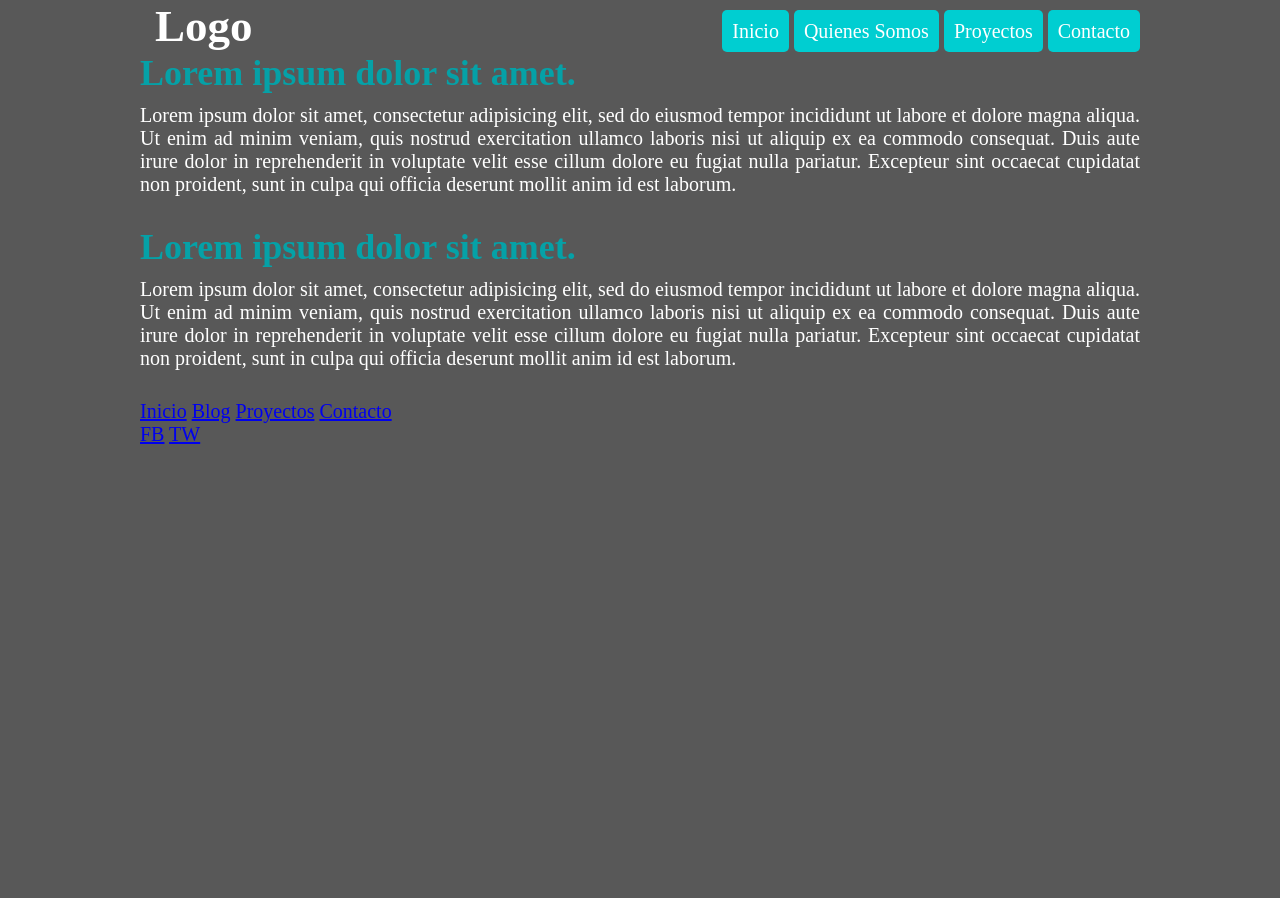
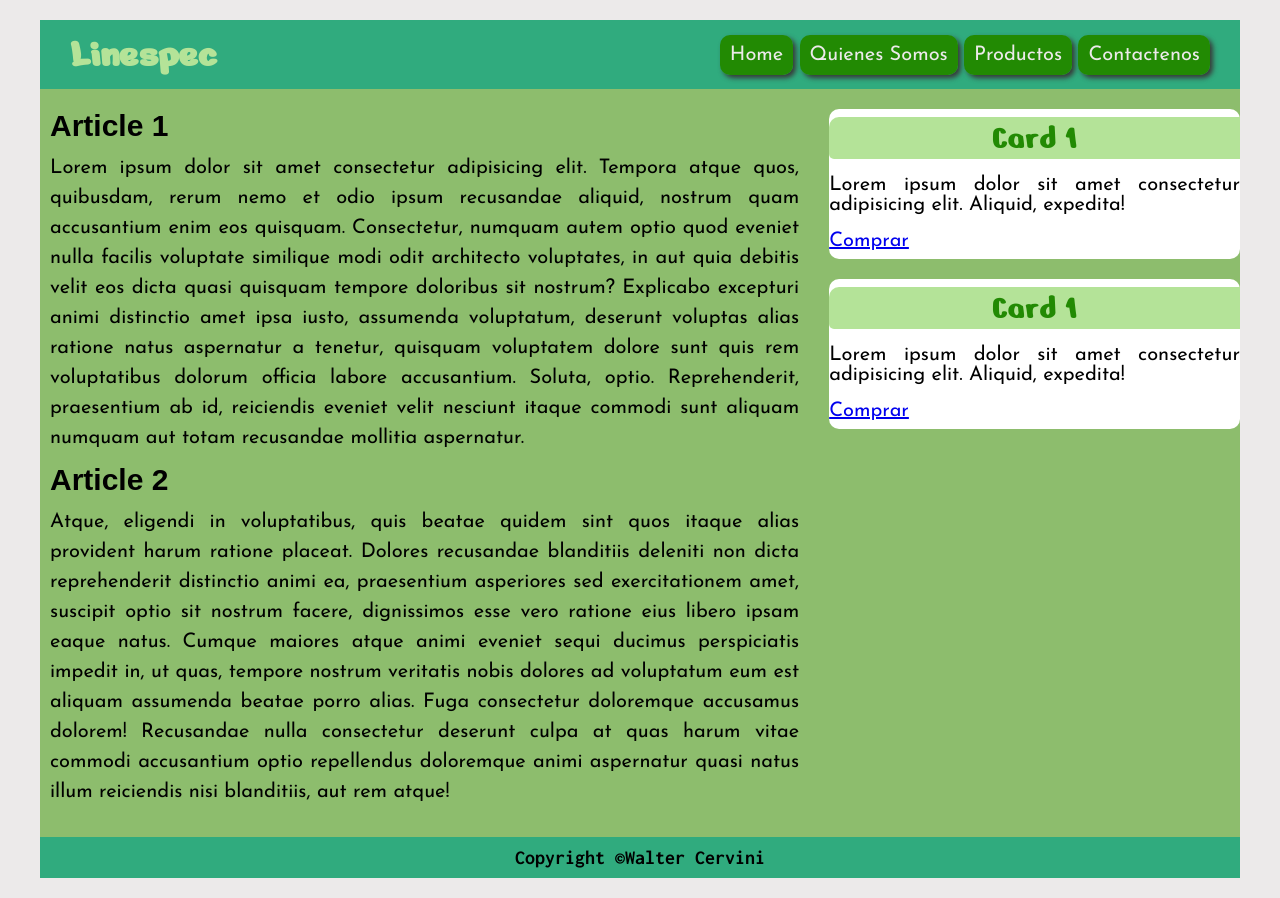
Before and after one commit to wcervini/curso-sass, a website: page index.html in a window 1280 px wide. Before the commit the page ends 800 px from the top, so only its background shows below. Drawn offline with Linux system fonts and the light colour scheme.

Commit message:
Release 0.02

```diff
--- a/index.html
+++ b/index.html
@@ -1,76 +1,81 @@
 <!DOCTYPE html>
 <html lang="en">
   <head>
-    <meta charset="UTF-8">
-    <meta name="viewport" content="width=device-width, initial-scale=1.0">
-	<link rel="stylesheet" href="./src/css/style.min.css">
+    <meta charset="UTF-8" />
+    <meta lang="es" />
+    <meta name="description" content="Sitio Web de Pruebas" />
+    <meta name="viewport" content="width=device-width, initial-scale=1.0" />
+    <link rel="stylesheet" href="./src/css/style.min.css" />
     <title>Linspec</title>
   </head>
   <body>
-	<div class="contenedor">
+    <div class="container">
       <header>
-			<div class="logo">
-				<h1>Logo</h1>
-			</div>
-
+        <div class="logo">Linespec</div>
         <nav>
-				<a class="btn" href="#">Inicio</a>
-				<a class="btn" href="#">Quienes Somos</a>
-				<a class="btn" href="#">Proyectos</a>
-				<a class="btn" href="#">Contacto</a>
-
+          <a href="#">Home</a>
+          <a href="#">Quienes Somos</a>
+          <a href="#">Productos</a>
+          <a href="#">Contactenos</a>
         </nav>
       </header>
+      <main class="left">
+        <article>
+          <h1>Article 1</h1>
+          <p>
+            Lorem ipsum dolor sit amet consectetur adipisicing elit. Tempora
+            atque quos, quibusdam, rerum nemo et odio ipsum recusandae aliquid,
+            nostrum quam accusantium enim eos quisquam. Consectetur, numquam
+            autem optio quod eveniet nulla facilis voluptate similique modi odit
+            architecto voluptates, in aut quia debitis velit eos dicta quasi
+            quisquam tempore doloribus sit nostrum? Explicabo excepturi animi
+            distinctio amet ipsa iusto, assumenda voluptatum, deserunt voluptas
+            alias ratione natus aspernatur a tenetur, quisquam voluptatem dolore
+            sunt quis rem voluptatibus dolorum officia labore accusantium.
+            Soluta, optio. Reprehenderit, praesentium ab id, reiciendis eveniet
+            velit nesciunt itaque commodi sunt aliquam numquam aut totam
+            recusandae mollitia aspernatur.
+          </p>
+        </article>
+        <article>
+          <h1>Article 2</h1>
+          <p>
+            Atque, eligendi in voluptatibus, quis beatae quidem sint quos itaque
+            alias provident harum ratione placeat. Dolores recusandae blanditiis
+            deleniti non dicta reprehenderit distinctio animi ea, praesentium
+            asperiores sed exercitationem amet, suscipit optio sit nostrum
+            facere, dignissimos esse vero ratione eius libero ipsam eaque natus.
+            Cumque maiores atque animi eveniet sequi ducimus perspiciatis
+            impedit in, ut quas, tempore nostrum veritatis nobis dolores ad
+            voluptatum eum est aliquam assumenda beatae porro alias. Fuga
+            consectetur doloremque accusamus dolorem! Recusandae nulla
+            consectetur deserunt culpa at quas harum vitae commodi accusantium
+            optio repellendus doloremque animi aspernatur quasi natus illum
+            reiciendis nisi blanditiis, aut rem atque!
+          </p>
+        </article>
+      </main>
 
-		<section class="main">
-			<article>
-				<h2 class="titulo">Lorem ipsum dolor sit amet.</h2>
-				<p>Lorem ipsum dolor sit amet, consectetur adipisicing elit, sed do eiusmod
-				tempor incididunt ut labore et dolore magna aliqua. Ut enim ad minim veniam,
-				quis nostrud exercitation ullamco laboris nisi ut aliquip ex ea commodo
-				consequat. Duis aute irure dolor in reprehenderit in voluptate velit esse
-				cillum dolore eu fugiat nulla pariatur. Excepteur sint occaecat cupidatat non
-				proident, sunt in culpa qui officia deserunt mollit anim id est laborum.</p>
-			</article>
-
-			<article>
-				<h2 class="titulo">Lorem ipsum dolor sit amet.</h2>
-				<p>Lorem ipsum dolor sit amet, consectetur adipisicing elit, sed do eiusmod
-				tempor incididunt ut labore et dolore magna aliqua. Ut enim ad minim veniam,
-				quis nostrud exercitation ullamco laboris nisi ut aliquip ex ea commodo
-				consequat. Duis aute irure dolor in reprehenderit in voluptate velit esse
-				cillum dolore eu fugiat nulla pariatur. Excepteur sint occaecat cupidatat non
-				proident, sunt in culpa qui officia deserunt mollit anim id est laborum.</p>
-			</article>
+        <section class="right">
+          <div class="cards">
+            <h3>Card 1</h3>
+            <p>
+              Lorem ipsum dolor sit amet consectetur adipisicing elit. Aliquid,
+              expedita!
+			</p>
+			<a href="#">Comprar</a>
+          </div>
+          <div class="cards">
+            <h3>Card 1</h3>
+            <p>
+              Lorem ipsum dolor sit amet consectetur adipisicing elit. Aliquid,
+              expedita!
+			</p>
+			<a href="#">Comprar</a>
+          </div>
         </section>
 
-		<aside>
-			<div class="widget">
-				<div class="imagen"></div>
+      <footer>Copyright &copy;Walter Cervini</footer>
     </div>
-
-			<div class="widget">
-				<div class="imagen"></div>
-			</div>
-		</aside>
-
-		<footer>
-			<section class="links">
-				<a href="#">Inicio</a>
-				<a href="#">Blog</a>
-				<a href="#">Proyectos</a>
-				<a href="#">Contacto</a>
-			</section>
-
-			<div class="social">
-				<a href="#">FB</a>
-				<a href="#">TW</a>
-			</div>
-		</footer>
-    </div>
-    <script src="./bower_components/prefixfree/prefixfree.js"></script>
-    <script id="__bs_script__">//<![CDATA[
-        document.write("<script async src='http://HOST:3000/browser-sync/browser-sync-client.js?v=2.26.13'><\/script>".replace("HOST", location.hostname));
-    //]]></script>
   </body>
 </html>
--- a/src/scss/style.scss
+++ b/src/scss/style.scss
@@ -1,4 +1,11 @@
-$main-color: #585858;
+$color1: #8dbd6d;
+$color2: #30ab7e;
+$color3: #b4e398;
+$color4: #228a03;
+$color5: #abdbb2;
+$fondo-claro: #eceaea;
+$fondo-orcuro: #382930;
+$sombras: #383838;
 $btn-primary: #00ced1;
 $btn-primary-dark: #05a1a7;
 $text-color-primary: white;
@@ -13,58 +20,131 @@ $text-color-h1: #dbd6d6;
   margin: 0;
   padding: 0;
   box-sizing: border-box;
+
 }
 
 body {
-  background-color: $main-color;
-  color: $text-color-primary;
+  background-color: $fondo-claro;
+  font-family: "Josefin Sans";
   font-size: 20px;
-  width: 90%;
-  max-width: 1000px;
-  margin: auto;
+}
+
+div.container {
+  background-color: $color1;
+  width: 95%;
+  max-width: 1200px;
+  margin: 20px auto;
+  display: grid;
+  grid-gap: 20px;
+  grid-template-areas: "header header header" "left left right " "footer footer footer
+  ";
 }
 
 header {
+  grid-area: header;
+  background-color: $color2;
+  grid-area: header;
   display: flex;
   flex-direction: row;
-  flex-wrap: wrap;
-  flex-basis: auto;
   justify-content: space-between;
+  align-items: center;
+  padding: 10px;
+
   div.logo {
-    font-size: 1.5em;
-    h1 {
-      margin-left: 15px;
-      font-size: 1.5em;
+    font-family: "Nerko One";
+    font-weight: 600;
+    font-size: 2em;
+    margin-left: 20px;
+    color: $color3;
+  }
+
+  nav {
+    margin-right: 20px;
+    a {
+      border-radius: 10px;
+      box-shadow: 3px 3px 5px $sombras;
+      text-decoration: none;
+      padding: 10px;
+      color: $fondo-claro;
+      margin: 35px, 0px;
+      background-color: $color4;
+      &:hover {
+        background-color: $color1;
+      }
     }
-  }
-  nav {
-    padding-top: 20px;
-    height: auto;
-    justify-content: space-between;
   }
 }
 
-.btn {
-  background-color: $btn-primary;
-  border-radius: 5px;
-  color: $text-color-primary;
-  padding: 10px;
-  text-decoration: none;
-  &:hover {
-	background-color: $btn-primary-dark;
-	color: #585858;
+main.left {
+  grid-area: left;
+  Article {
+    h1 {
+      margin-left: 10px;;
+      font-family: "Arial";
+    }
+    p {
+      text-align: justify;
+      line-height: 1.5;
+      margin: 10px 10px;
+      font-size: 1 em;
+    }
   }
 }
 
-section.main{
-	text-align: justify;
-	font-size: 1em;
-	article{
-		margin-bottom: 30px;
-		h2{
-			color: #05a1a7;
-			font-size: 1.8em;
-			padding-bottom: 10px;
-		}
-	}
+section.right {
+  div.cards {
+    border-radius: 10px;
+    background-color: white;
+    height: 150px;
+    margin-bottom: 20px;
+    display: flex;
+    flex-direction: column;
+    justify-content: space-around;
+    align-items: initial;
+    h3 {
+      border-radius: 10px 0px 0px 5px;
+      font-family: "Nerko One";
+      font-size: 35px;
+      background-color: $color3;
+      color: $color4;
+      text-align: center;
+      font-weight: 100;
+    }
+    p {
+      font-size: 20px;
+      font-family: "Josefin Sans";
+      text-align: justify;
+    }
+    a{
+      width: 50%;
+      align-items: center;
+
+      &.btn{
+        border-radius: 10px;
+        text-align: center;
+        color: $fondo-claro;
+        font-family: 'Courier New', Courier, monospace;
+        font-weight: 800;
+        text-decoration: none;
+        padding: 10px;
+          background-color: $color4;
+        &:hover {
+          background-color: $color1;
+        }
+      }
+    }
+  }
 }
+
+section.right {
+  grid-area: right;
+}
+
+footer {
+  grid-area: footer;
+  background-color: $color2;
+  padding: 10px;
+  text-align: center;
+  font-family: Inconsolata;
+  font-weight: 700;
+}
```
Also changed, not shown: palette.txt (added, +13 -0 lines), Colors.png (added), palette1.png (added), src/css/style.min.css. Lines whose indentation alone changed are shown as unchanged.
